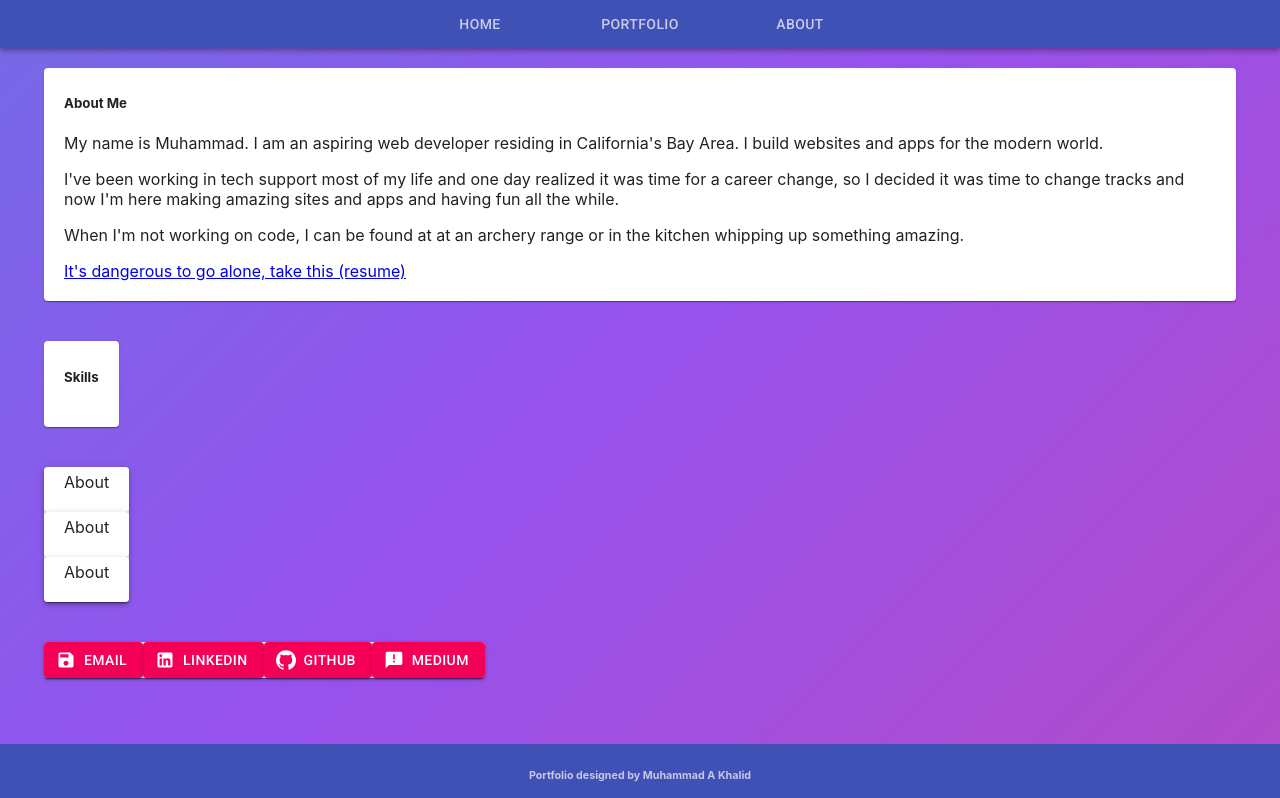
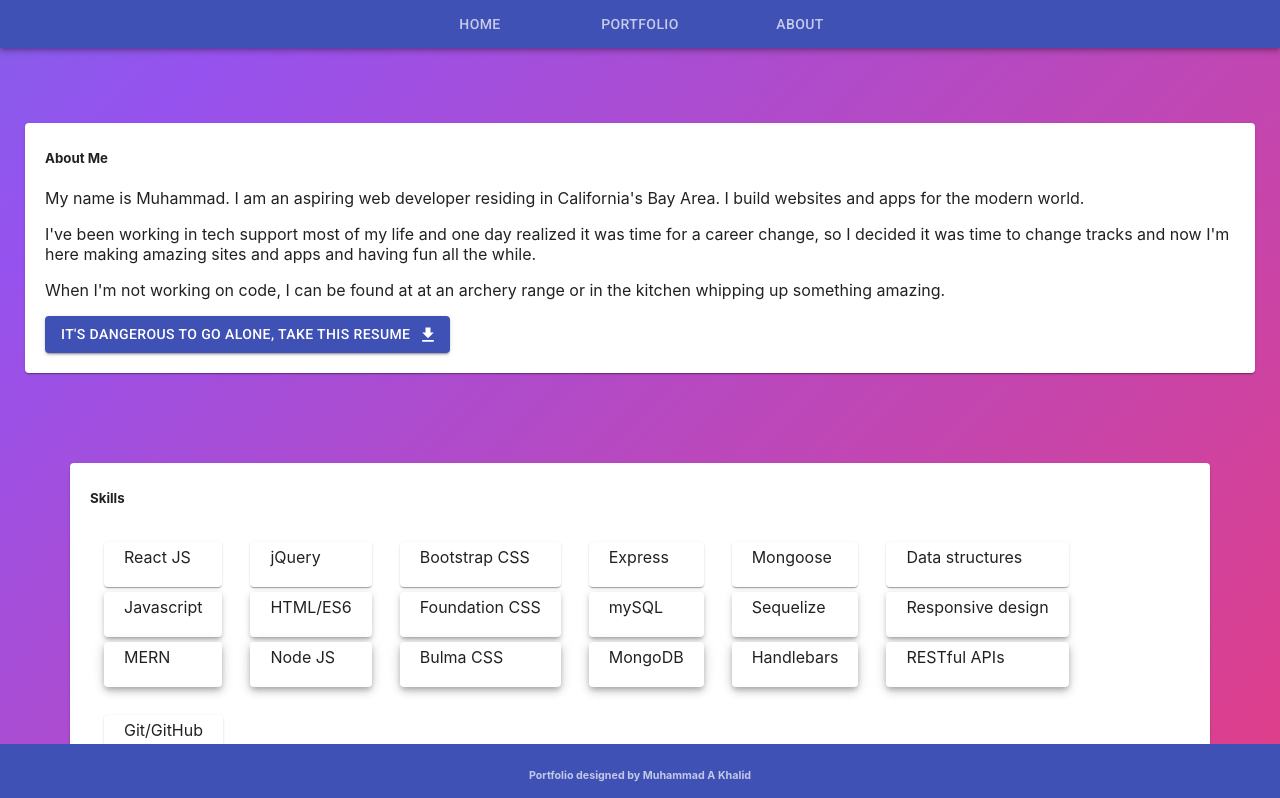
Before and after one commit to akhalid88/reactfolio, a React (Create React App) app in the folder reactfolio/: page /about in a window 1280 px wide. Shown: the top 798 px of the page. Built offline with nearby package versions, Linux system fonts and the light colour scheme.

Commit message:
update about me page

```diff
--- a/reactfolio/src/App.css
+++ b/reactfolio/src/App.css
@@ -38,14 +38,14 @@
 }
 
 /* ################################## */
-
+/* Animated background */
 html, body {
   width: 100%;
   height: 100%;
 }
 
 body {
-  background: linear-gradient(-45deg, #e73c7e, #9652ee, #23a6d5, #23d5ab);
+  background: linear-gradient(-45deg, #ee52a0, #e73c7e, #9652ee, #23a6d5, #23d5ab, #23d541);
   background-size: 400% 600%;
   animation: gradient 15s ease infinite;
 }
--- a/reactfolio/src/App.js
+++ b/reactfolio/src/App.js
@@ -1,16 +1,13 @@
-import React, { useState } from 'react';
+import React from 'react';
 import './App.css';
 import { BrowserRouter as Router, Route, Switch } from "react-router-dom";
-import { BottomNavigation } from '@material-ui/core';
 
-// import Jumbotron from "./components/jumbotron/jumbotron";
 import Navbar from "./components/navbar/navbar";
 import Footer from "./components/footer/footer"
 
 import Home from "./pages/home";
 import Portfolio from "./pages/portfolio";
 import About from "./pages/about";
-// import NoMatch from "./pages/nomatch";
 
 function App() {
 
@@ -22,7 +19,6 @@ function App() {
         <Route exact path="/home" component={Home} />
         <Route exact path="/portfolio" component={Portfolio} />
         <Route exact path="/about" component={About} />
-        {/* <Route component={NoMatch} /> */}
       </Switch>
       <Footer />
     </Router>
--- a/reactfolio/src/components/jumbotron/jumbotron.js
+++ b/reactfolio/src/components/jumbotron/jumbotron.js
@@ -5,9 +5,6 @@ function Jumbotron() {
 	return (
 		<Container maxWidth="sm">
 			<h1>This is a Jumbotron container</h1>
-			{/* <Accordion>
-
-			</Accordion> */}
 		</Container>
 	)
 }
--- a/reactfolio/src/components/navbar/navbar.js
+++ b/reactfolio/src/components/navbar/navbar.js
@@ -1,21 +1,15 @@
 import React, { useState } from 'react';
 import { AppBar, Tabs, Tab, Button } from '@material-ui/core';
-// import { TabPanel } from '@material-ui/lab';
+
 import Home from "../../pages/home";
 import Portfolio from "../../pages/portfolio";
 import About from "../../pages/about";
 
 function Navbar() {
 
-	const [value, setValue] = useState("");
-	// const onChange = 0;
-
-	const handleChange = (event, newValue) => {
-		setValue(newValue);
-	};
 	return (
 		<AppBar position="static">
-			<Tabs value={value} onChange={handleChange} aria-label="simple tabs example" centered>
+			<Tabs aria-label="simple tabs example" centered>
 				<Tab label="Home" value={Home} href="/" />
 				<Tab label="Portfolio" value={Portfolio} href="/portfolio" />
 				<Tab label="About" value={About} href="about" />
--- a/reactfolio/src/pages/about.js
+++ b/reactfolio/src/pages/about.js
@@ -1,34 +1,59 @@
 import React from 'react';
-import { Container, Grid, Paper, Button, Icon } from '@material-ui/core';
-// import { EmailIcon, MailOutlineIcon } from '@material-ui/icons';
+import { Container, Grid, Paper, Button } from '@material-ui/core';
 import { makeStyles } from '@material-ui/core/styles';
-import SaveIcon from '@material-ui/icons/Save';
 import EmailIcon from '@material-ui/icons/Email';
 import LinkedInIcon from '@material-ui/icons/LinkedIn';
 import GitHubIcon from '@material-ui/icons/GitHub';
 import AnnouncementIcon from '@material-ui/icons/Announcement';
+import GetAppIcon from '@material-ui/icons/GetApp';
 
 const useStyles = makeStyles({
 	gridCont: {
-		// margin: 20,
-		padding: 20
-	},
-	gridItems: {
-		// marginTop: 20,
-		// padding: 10
+		marginTop: 50,
+		padding: 20,
 	},
 	paper: {
 		paddingTop: 5,
-		padding: 20
+		padding: 20,
+		margin: 5,
+	},
+	links: {
+		display: 'inline-block',
+		padding: 20,
+		alignItems: 'justify',
+		alignContent: 'justify',
+		width: '100%',
+		backgroundColor: 'transparent'
+	},
+	buttons: {
+		margin: 80,
+		marginTop: 50,
+		alignContent: 'center',
+		paddingLeft: 25,
+		paddingRight: 25,
+		paddingTop: 20,
+		paddingBottom: 20
+	},
+	skillCont: {
+		paddingTop: 5,
+		padding: 20,
+		margin: 5,
+		width: "100%"
+	},
+	skills: {
+		padding: 5,
+		margin: 4,
+		verticalAlign: 'middle',
+		display: 'inline-block',
+		backgroundColor: 'transparent',
 	}
 });
 
 function About() {
 	const classes = useStyles();
 	return (
-		<Container>
-			<Grid container alignItems="stretch" className={classes.gridCont}>
-
+		<Container className={classes.gridCont}>
+			<Grid container alignItems="stretch">
 				<Grid item className={classes.gridItem}>
 					<Paper className={classes.paper}>
 						<div className="callout aboutme">
@@ -40,41 +65,61 @@ function About() {
 								while.</p>
 							<p>When I'm not working on code, I can be found at at an archery range or in the kitchen whipping up something
 								amazing.</p>
-							<a href="/images/MuhammadAKhalid-resume.pdf" className="resume" role="button" download>
-								It's dangerous to go alone, take this (resume)
-								<span>
-									<i class="fas fa-file-download fa-2x"></i>
-								</span>
-							</a>
+							<Button variant="contained" color="primary" href="/images/MuhammadAKhalid-resume.pdf" download endIcon={<GetAppIcon />}>It's dangerous to go alone, take this resume</Button>
 						</div>
 					</Paper>
 				</Grid>
 			</Grid>
 
 			<Grid container alignItems="stretch" className={classes.gridCont}>
-				<Grid item>
+				<Grid item className={classes.skillCont}>
 					<Paper className={classes.paper}>
-						<div className="callout aboutme">
-							<h5 className="textarea">Skills</h5>
-						</div>
+						<h5 className="textarea">Skills</h5>
+						<Grid className={classes.skills}>
+							<Paper elevation={1} className={classes.paper}>React JS</Paper>
+							<Paper elevation={3} className={classes.paper}>Javascript</Paper>
+							<Paper elevation={5} className={classes.paper}>MERN</Paper>
+						</Grid>
+						<Grid className={classes.skills}>
+							<Paper elevation={1} className={classes.paper}>jQuery</Paper>
+							<Paper elevation={3} className={classes.paper}>HTML/ES6</Paper>
+							<Paper elevation={5} className={classes.paper}>Node JS</Paper>
+						</Grid>
+						<Grid className={classes.skills}>
+							<Paper elevation={1} className={classes.paper}>Bootstrap CSS</Paper>
+							<Paper elevation={3} className={classes.paper}>Foundation CSS</Paper>
+							<Paper elevation={5} className={classes.paper}>Bulma CSS</Paper>
+						</Grid>
+						<Grid className={classes.skills}>
+							<Paper elevation={1} className={classes.paper}>Express</Paper>
+							<Paper elevation={3} className={classes.paper}>mySQL</Paper>
+							<Paper elevation={5} className={classes.paper}>MongoDB</Paper>
+						</Grid>
+						<Grid className={classes.skills}>
+							<Paper elevation={1} className={classes.paper}>Mongoose</Paper>
+							<Paper elevation={3} className={classes.paper}>Sequelize</Paper>
+							<Paper elevation={5} className={classes.paper}>Handlebars</Paper>
+						</Grid>
+						<Grid className={classes.skills}>
+							<Paper elevation={1} className={classes.paper}>Data structures</Paper>
+							<Paper elevation={3} className={classes.paper}>Responsive design</Paper>
+							<Paper elevation={5} className={classes.paper}>RESTful APIs</Paper>
+						</Grid>
+						<Grid className={classes.skills}>
+							<Paper elevation={1} className={classes.paper}>Git/GitHub</Paper>
+							<Paper elevation={3} className={classes.paper}>Heroku</Paper>
+							<Paper elevation={5} className={classes.paper}>MongoDB</Paper>
+						</Grid>
 					</Paper>
 				</Grid>
 			</Grid>
 
-			<Grid container alignItems="stretch" className={classes.gridCont}>
-				<Grid item component={Paper}>
-					<Paper elevation={3} className={classes.paper}>About</Paper>
-					<Paper elevation={3} className={classes.paper}>About</Paper>
-					<Paper elevation={3} className={classes.paper}>About</Paper>
-				</Grid>
-			</Grid>
-
-			<Grid container alignItems="stretch" className={classes.gridCont}>
-				<Grid item component={Paper}>
-					<Button variant="contained" color="secondary" startIcon={<SaveIcon />}>Email</Button>
-					<Button variant="contained" color="secondary" startIcon={<LinkedInIcon />}>LinkedIn</Button>
-					<Button variant="contained" color="secondary" startIcon={<GitHubIcon />}>GitHub</Button>
-					<Button variant="contained" color="secondary" startIcon={<AnnouncementIcon />}>Medium</Button>
+			<Grid container alignItems="stretch" className={classes.links}>
+				<Grid item className={classes.links}>
+					<Button className={classes.buttons} variant="contained" color="primary" startIcon={<EmailIcon />} href="mailto:akhalid.code@gmail.com">Email</Button>
+					<Button className={classes.buttons} variant="contained" color="primary" startIcon={<LinkedInIcon />} href="https://www.linkedin.com/in/abdullahkhalid/">LinkedIn</Button>
+					<Button className={classes.buttons} variant="contained" color="primary" startIcon={<GitHubIcon />} href="https://github.com/akhalid88">GitHub</Button>
+					<Button className={classes.buttons} variant="contained" color="primary" startIcon={<AnnouncementIcon />} href="https://akhalid-code.medium.com/">Medium</Button>
 				</Grid>
 			</Grid>
 
--- a/reactfolio/src/pages/home.js
+++ b/reactfolio/src/pages/home.js
@@ -7,8 +7,6 @@ const useStyles = makeStyles({
 	main: {
 		marginTop: "10%",
 		maxWidth: "40%",
-		// alignItems: 'center',
-		// display: 'inline-block'
 	},
 	title: {
 		fontSize: 100,
@@ -17,7 +15,6 @@ const useStyles = makeStyles({
 	text: {
 		fontsize: 20,
 		textAlign: 'center'
-
 	}
 })
 
@@ -28,7 +25,7 @@ function Home() {
 			<div className={classes.text}>
 				<h1 className={classes.title}>MUHAMMAD A KHALID</h1>
 				<h5 className={classes.text}>Full Stack Web Developer</h5>
-				<h5 className={classes.text}>Archer | Coder | Gamer</h5>
+				<h5 className={classes.text}>archer | coder | gamer</h5>
 			</div>
 		</Container>
 	);
--- a/reactfolio/src/pages/portfolio.js
+++ b/reactfolio/src/pages/portfolio.js
@@ -18,7 +18,7 @@ function Portfolio() {
 
 	useEffect(() => {
 		setProjectState(projects);
-	})
+	},[])
 
 	return (
 		<div className={classes.container}>
```
